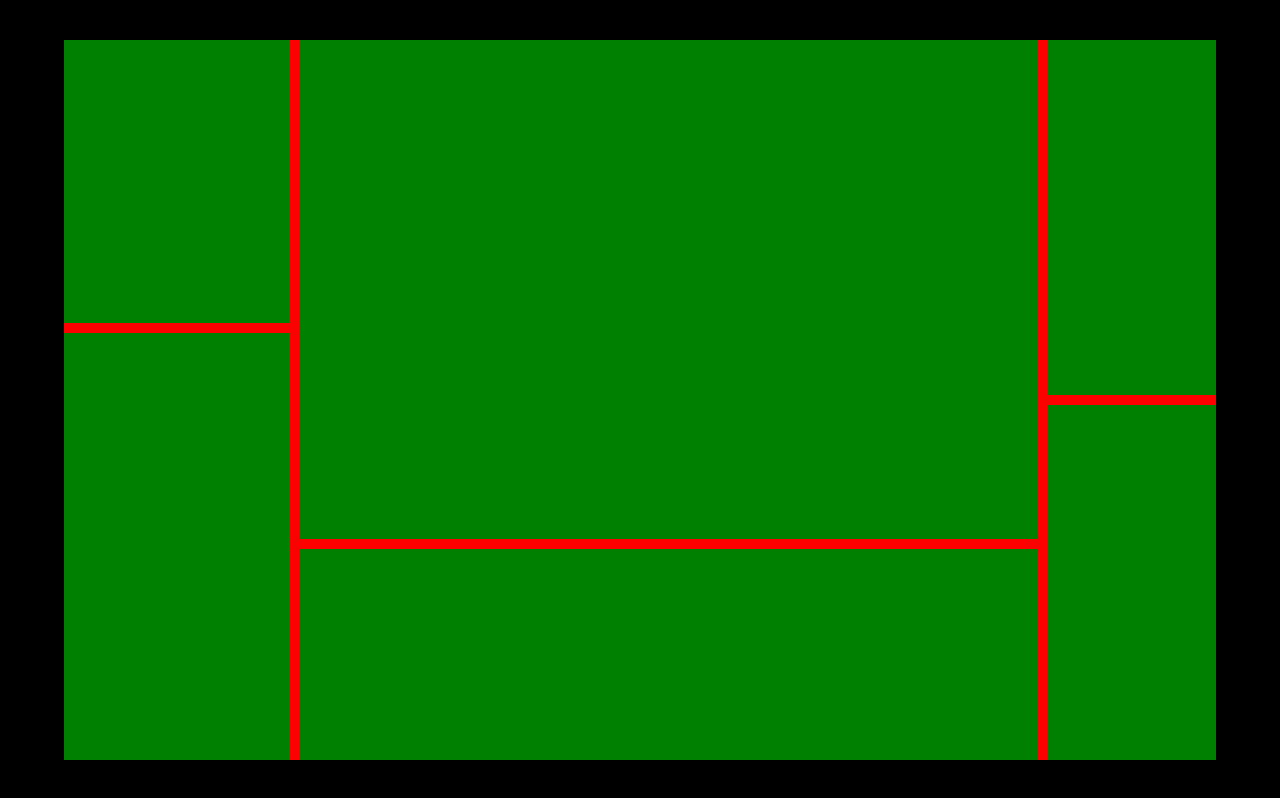
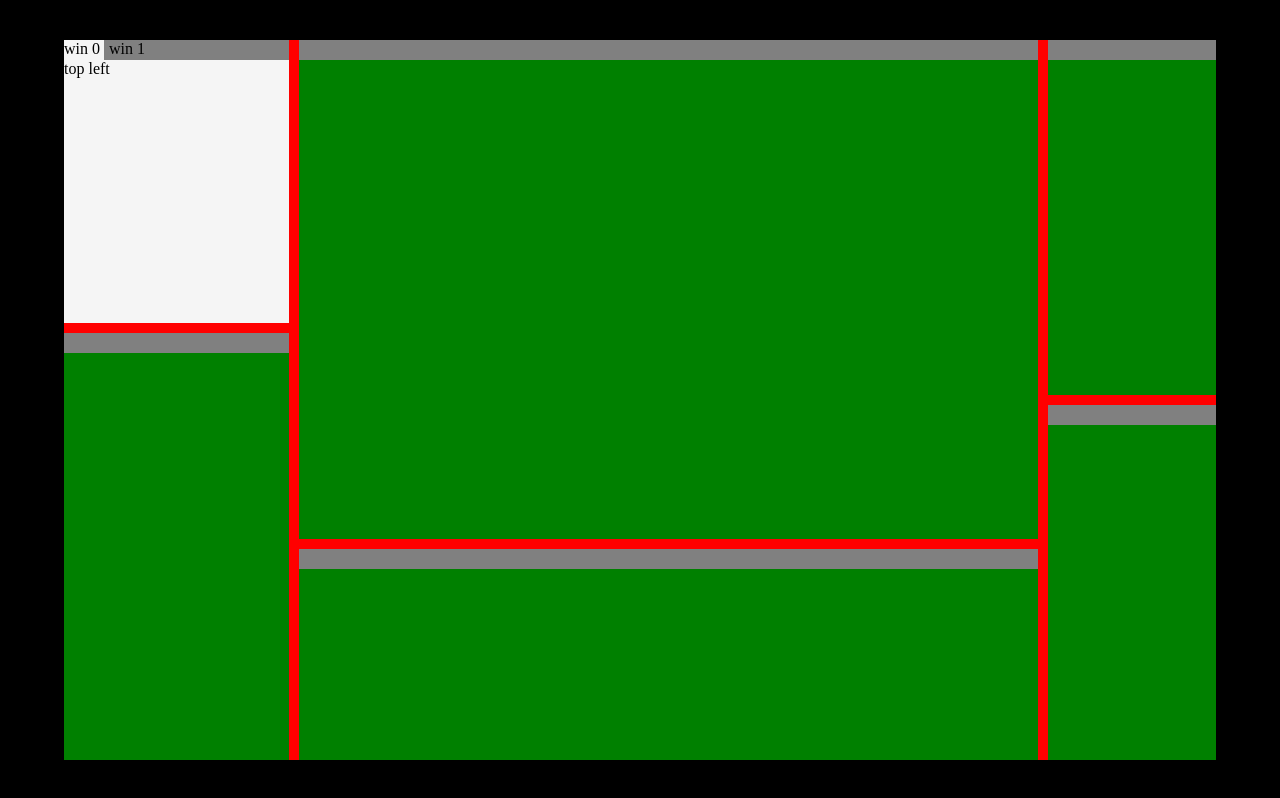
Before and after one commit to saren44/react-editable-layout, a React (Vite) app: page / in a window 1280 px wide. Shown: the top 798 px of the page. Built offline with nearby package versions, Linux system fonts and the light colour scheme.

Commit message:
component selection

```diff
--- a/src/App.css
+++ b/src/App.css
@@ -9,4 +9,5 @@ body {
 	height: 100vh;
 	background-color: black;
 	overflow: hidden;
+	user-select: none;
 }
--- /dev/null
+++ b/src/components/ComponentSelector/ComponentSelector.tsx
@@ -0,0 +1,38 @@
+import { ReactNode, useState } from "react"
+import { StyledComponentSelector } from "./styles"
+import { IComponentSelectorProps } from "./types"
+
+
+
+
+export const ComponentSelector = ({
+	components
+} : IComponentSelectorProps) => {
+	const [activeIndex, setActiveIndex] = useState<number>(0)
+
+	const GenerateSelectBarData = () => {
+		let res: Array<ReactNode> = [];
+		let id = 0;
+		if (components === undefined) {
+			return [];
+		}
+		components.forEach(_ => {
+			const cp = id;
+			res.push(<div className={`selectItem ${id === activeIndex ? 'active' : 'inactive'}`} onClick={() => setActiveIndex(cp)} key={cp}> {`win ${id}`} </div>)
+			id += 1;
+		})
+
+		return res;
+	}
+
+	return (
+		<StyledComponentSelector >
+			<div className='selectBar'>
+				{GenerateSelectBarData()}
+			</div>
+			<div className="componentContainer">
+				{components && components[activeIndex]}
+			</div>
+		</StyledComponentSelector>
+	)
+}
--- /dev/null
+++ b/src/components/ComponentSelector/styles.ts
@@ -0,0 +1,37 @@
+import styled from "styled-components";
+
+
+
+export const StyledComponentSelector = styled.div`
+	width: 100%;
+	height: 100%;
+
+	.selectBar {
+		height: 20px;
+		width: 100%;
+		background-color: gray;
+		display: flex;
+		flex-direction: row;
+		justify-content: flex-start;
+	}
+
+	.selectItem {
+		width: 40px;
+		margin-right: 5px;
+	}
+
+	.active {
+		background-color: whitesmoke;
+	}
+
+	.inactive {
+		background-color: gray;
+		cursor: pointer;
+	}
+
+	.componentContainer {
+		width: 100%;
+		height: calc(100% - 10px);
+	}
+
+`
--- /dev/null
+++ b/src/components/ComponentSelector/types.ts
@@ -0,0 +1,5 @@
+import { ReactNode } from "react";
+
+export interface IComponentSelectorProps {
+	components?: ReactNode[];
+}
--- a/src/components/EditableLayout/EditableLayout.tsx
+++ b/src/components/EditableLayout/EditableLayout.tsx
@@ -48,7 +48,8 @@ export const EditableLayout = () => {
 		setResizingState('NONE')
 	}
 
-	console.log(layout)
+
+
 
 	const handleStartResize = (newState: HorizontalResizeType, e: React.MouseEvent) => {
 		if (container.current !== null) {
--- a/src/components/LayoutColumn/LayoutColumn.tsx
+++ b/src/components/LayoutColumn/LayoutColumn.tsx
@@ -3,6 +3,7 @@ import { ResizeBar } from "../ResizeBar/ResizeBar"
 import { StyledLayoutColumn } from "./styles"
 import { useLayoutDispatch } from "../LayoutContext/LayoutContext"
 import { ILayoutColumnProps } from "./types"
+import { ComponentSelector } from "../ComponentSelector/ComponentSelector"
 
 
 export const LayoutColumn = ({
@@ -57,9 +58,13 @@ export const LayoutColumn = ({
 			onMouseLeave={handleClearResize}
 			ref={container}
 		>
-			<div className="container top" />
+			<div className="container top">
+				<ComponentSelector components={data.top.children}/>
+			</div>
 			<ResizeBar direction="horizontal" dragSetter={(e) => handleStartResize(e)}/>
-			<div className="container bottom" />
+			<div className="container bottom">
+			<ComponentSelector components={data.bottom.children} />
+			</div>
 		</StyledLayoutColumn>
 	)
 }
--- a/src/components/LayoutContext/LayoutContext.tsx
+++ b/src/components/LayoutContext/LayoutContext.tsx
@@ -1,5 +1,6 @@
 import { useContext, useReducer, createContext, ReactNode} from 'react';
 import { IAction, IConfig, ILayout, ResizeData } from './types';
+import { SampleComponent } from '../SampleComponent/SampleComponent';
 
 
 export const defaultConfig: IConfig = {
@@ -133,6 +134,7 @@ const initialLayout: ILayout = {
 		width: 20,
 		top: {
 			height: 40,
+			children: [<SampleComponent txt='top left' />, <SampleComponent txt='top l 2' />]
 
 		},
 		bottom: {
--- a/src/components/LayoutContext/types.ts
+++ b/src/components/LayoutContext/types.ts
@@ -24,7 +24,7 @@ export interface ILayoutColumn {
 
 interface LayoutComponent {
 	height: number;
-	children?: ReactNode;
+	children?: ReactNode[];
 }
 
 export interface IAction {
--- /dev/null
+++ b/src/components/SampleComponent/SampleComponent.tsx
@@ -0,0 +1,20 @@
+import styled from "styled-components";
+
+
+const StyledSample = styled.div`
+	width: 100%;
+	height: 100%;
+
+	background-color: whitesmoke;
+`
+
+
+
+
+export const SampleComponent = ({txt} : {txt: string}) => {
+	return (
+		<StyledSample>
+			{txt}
+		</StyledSample>
+	)
+}
```
